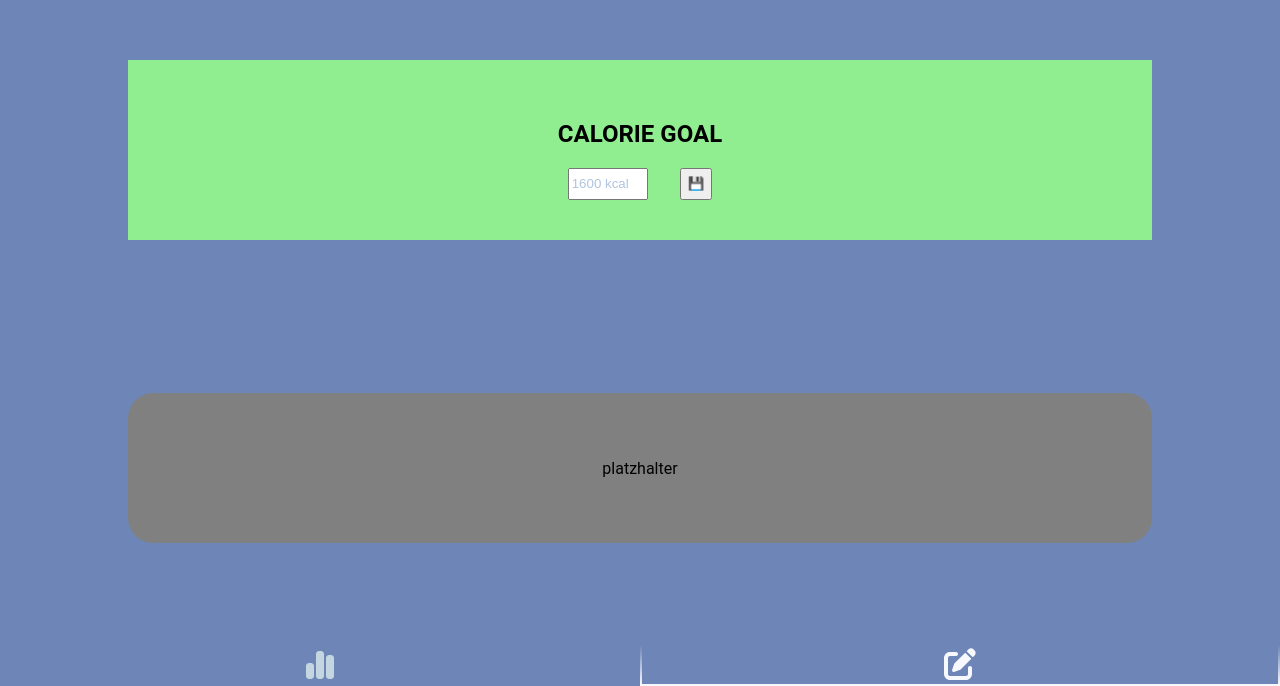
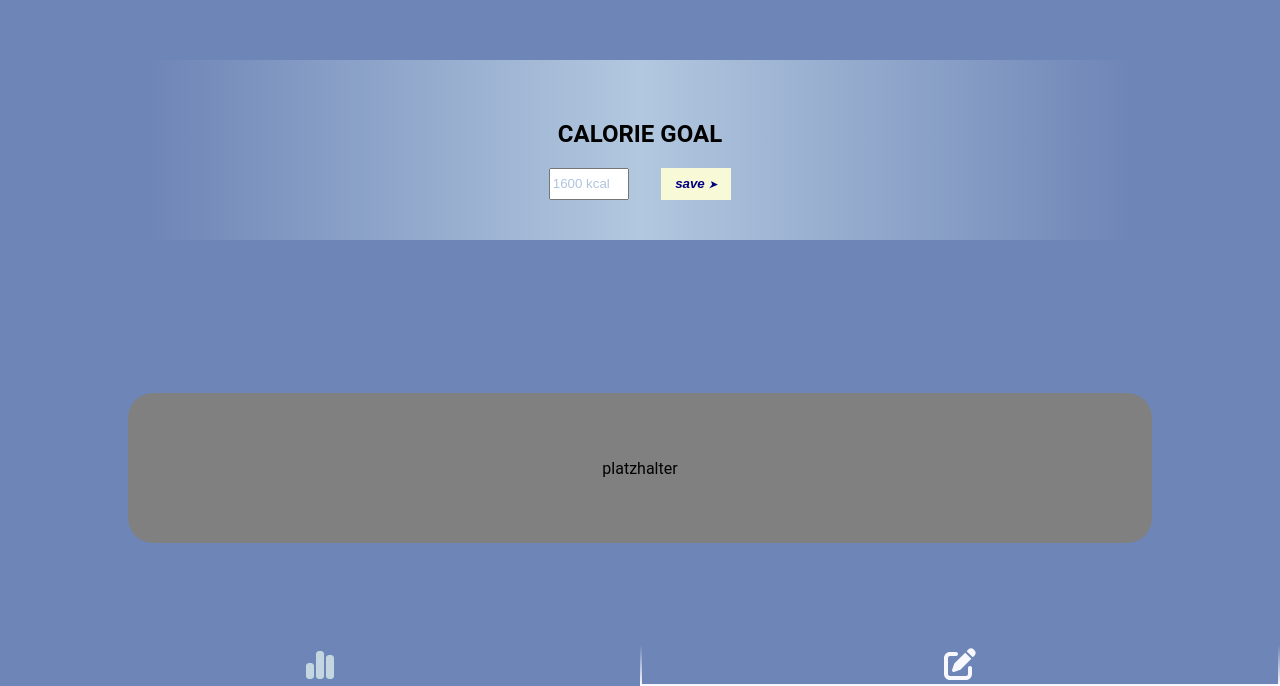
Before and after one commit to WE-Kaito/calorie-and-workout-tracker-neuefische-capstone, a Next.js app: page /edit in a window 1280 px wide. Shown: the part 114-800 px from the top of the page. Built offline with nearby package versions, Linux system fonts and the light colour scheme.

Commit message:
updated styling

```diff
--- a/components/AddCalories/AddCalories.js
+++ b/components/AddCalories/AddCalories.js
@@ -42,7 +42,7 @@ export default function AddCalories({ onClose }) {
           onClose(false);
         }}
       >
-        <span>+</span>
+        <span style={{ color: "navy" }}>+</span>
       </AddCalorieButton>
     </AddCalorieForm>
   );
--- a/components/ConsumedList/ConsumedList.js
+++ b/components/ConsumedList/ConsumedList.js
@@ -4,7 +4,7 @@ import {
   StyledList,
   StyledListItem,
   ShiftedSpan,
-  CorrectionDiv,
+  Wrapper,
   NameSpan,
 } from "./styles";
 import { uid } from "uid";
@@ -13,7 +13,7 @@ export default function ConsumedList() {
   const { history, deleteHistoryEntry } = useCalorieStore();
 
   return (
-    <CorrectionDiv>
+    <Wrapper>
       <StyledList aria-label="Opened List with todays entries. Click anywhere outside to close.">
         {history
           .slice()
@@ -40,6 +40,6 @@ export default function ConsumedList() {
             </StyledListItem>
           ))}
       </StyledList>
-    </CorrectionDiv>
+    </Wrapper>
   );
 }
--- a/components/EditPage/styles.js
+++ b/components/EditPage/styles.js
@@ -21,9 +21,14 @@ export const EditMaxContainer = styled.section`
   align-items: center;
   width: 100%;
   height: 30%;
-  background-color: grey;
   margin: 15% 0 15% 0;
-  background-color: lightgreen;
+
+  background: linear-gradient(
+    to right,
+    rgba(0, 0, 0, 0) 2%,
+    rgba(178, 200, 223, 1) 50%,
+    rgba(0, 0, 0, 0) 98%
+  );
 `;
 
 export const EditLinkContainer = styled.section`
@@ -55,4 +60,15 @@ export const StyledForm = styled.form`
 
 export const StyledSaveButton = styled.button`
   cursor: pointer;
+  color: navy;
+  background: #f8f9d7;
+  border: none;
+  font-style: italic;
+  font-weight: bold;
+  padding-left: 0.9rem;
+  padding-right: 0.9rem;
+
+  &:hover {
+    background: aquamarine;
+  }
 `;
--- a/components/Navigation/index.js
+++ b/components/Navigation/index.js
@@ -17,7 +17,7 @@ export default function Navigation() {
           borderRight: url === "/" ? "2px solid ghostwhite" : "none",
           borderBottom: url === "/" ? "2px solid ghostwhite" : "none",
           borderImage: "linear-gradient(to top, ghostwhite, #6E85B7) 1",
-        }} // for testing this style is applied inline
+        }}
       >
         <StyledLink href="/">
           <FontAwesomeIcon
--- a/pages/edit/index.js
+++ b/pages/edit/index.js
@@ -35,7 +35,9 @@ export default function EditPage() {
             name="calorieGoalInput"
             required
           ></StyledInput>
-          <StyledSaveButton type="submit">💾</StyledSaveButton>
+          <StyledSaveButton type="submit">
+            save <span style={{ fontSize: 10 }}>➤</span>
+          </StyledSaveButton>
         </StyledForm>
       </EditMaxContainer>
       <EditLinkContainer>platzhalter</EditLinkContainer>
--- a/utils/useCalorieStore.js
+++ b/utils/useCalorieStore.js
@@ -34,7 +34,7 @@ const useCalorieStore = create(
             };
           }),
 
-        addHistoryEntry: (caloriesInput, mealInput = "⚡️") =>
+        addHistoryEntry: (caloriesInput, mealInput = "⚡️ ---") =>
           set((state) => ({
             history: [
               ...state.history,
```
Also changed, not shown: components/AddCalories/styles.js (+3 -6 lines), components/ConsumedList/styles.js (+7 -7 lines), components/IndexPage/styles.js (+10 -5 lines).
